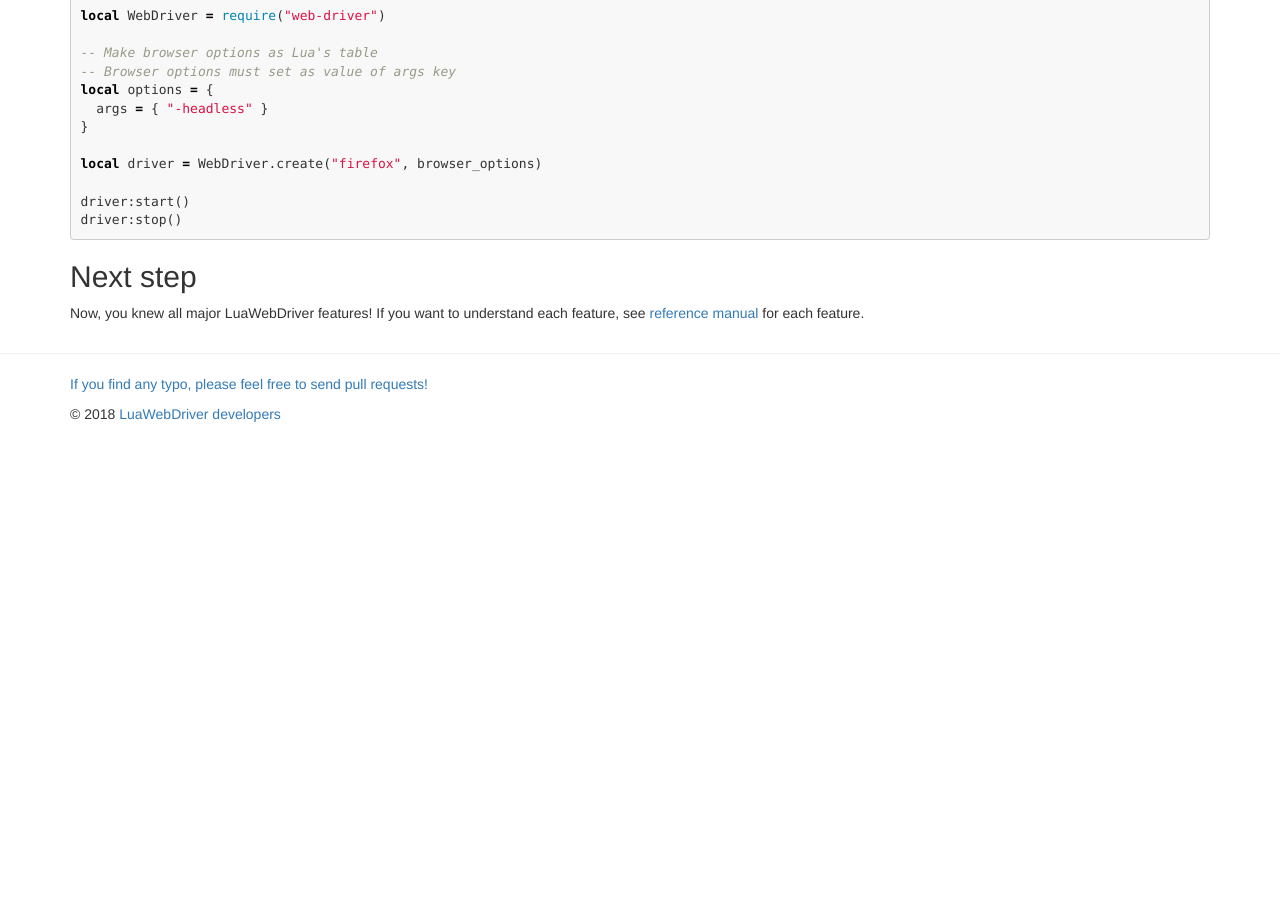
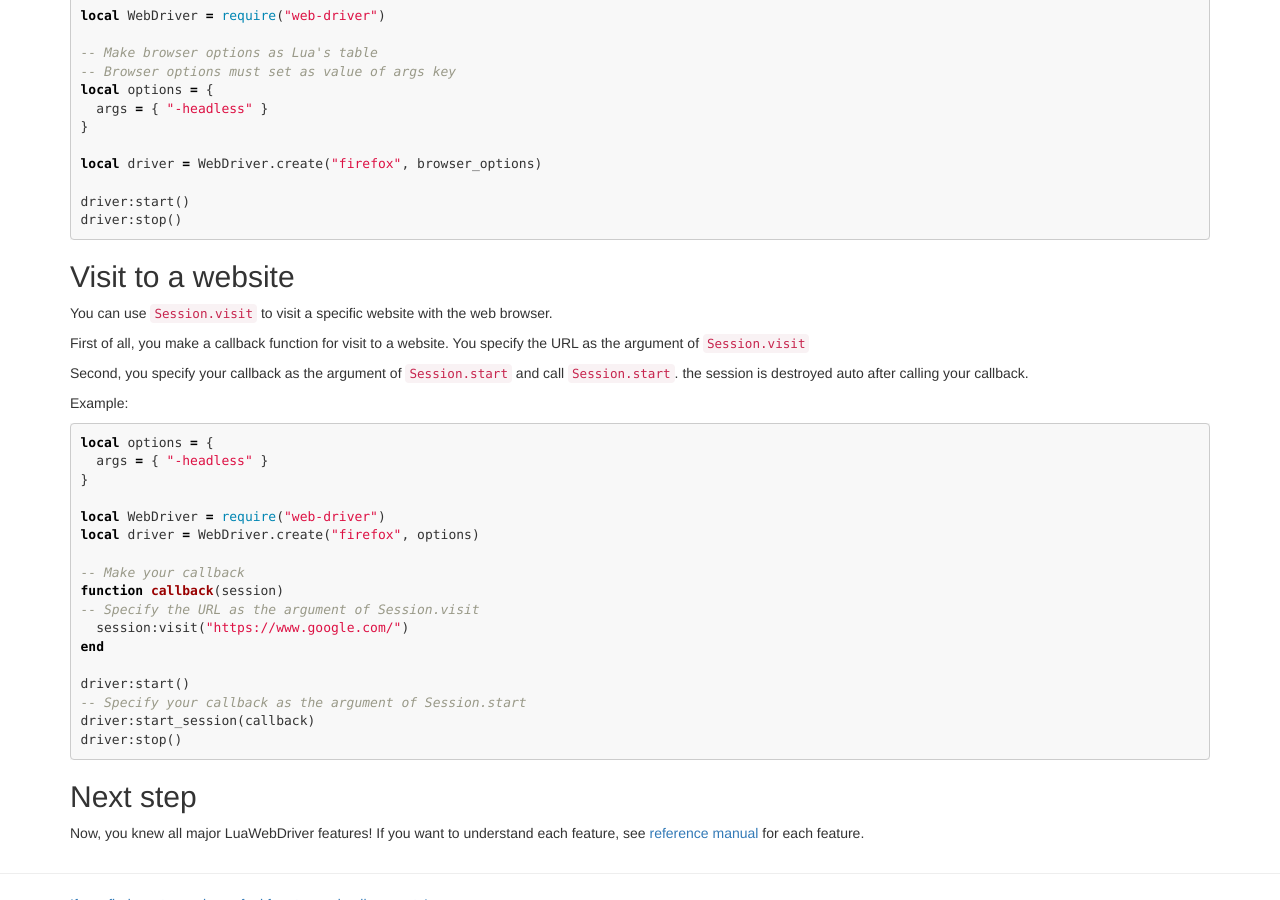
Before and after one commit to clear-code/lua-web-driver, a Jekyll site: the page built from docs/tutorial/index.md, in a window 1280 px wide and 900 px high, scrolled down 592 px. Built offline with Jekyll 4.4.1, drawn with Linux system fonts in a browser that asks for light colours; before the commit the page ends 1026 px from its top, so only the background shows below that.

Commit message:
doc tutorial: add how to visit to a web site

````diff
--- a/docs/tutorial/index.md
+++ b/docs/tutorial/index.md
@@ -47,6 +47,38 @@ driver:start()
 driver:stop()
 ```
 
+## Visit to a website {#visit-to-website}
+
+You can use [`Session.visit`][session-visit] to visit a specific website with the web browser.
+
+First of all, you make a callback function for visit to a website.
+You specify the URL as the argument of [`Session.visit`][session-visit]
+
+Second, you specify your callback as the argument of [`Session.start`][session-start] and call [`Session.start`][session-start].
+the session is destroyed auto after calling your callback.
+
+Example:
+
+```lua
+local options = {
+  args = { "-headless" }
+}
+
+local WebDriver = require("web-driver")
+local driver = WebDriver.create("firefox", options)
+
+-- Make your callback
+function callback(session)
+-- Specify the URL as the argument of Session.visit
+  session:visit("https://www.google.com/")
+end
+
+driver:start()
+-- Specify your callback as the argument of Session.start
+driver:start_session(callback)
+driver:stop()
+```
+
 ## Next step {#next-step}
 
 Now, you knew all major LuaWebDriver features! If you want to understand each feature, see [reference manual][reference] for each feature.
@@ -60,4 +92,8 @@ Now, you knew all major LuaWebDriver features! If you want to understand each fe
 
 [firefoxdriver-stop]:../reference/firefoxdriver.html#stop
 
+[session-start]:../reference/session.html#start
+
+[session-visit]:../reference/session.html#visit
+
 [reference]:../reference/
````
Also changed, not shown: docs/ja/tutorial/index.md (+36 -0 lines), 1 other file.
